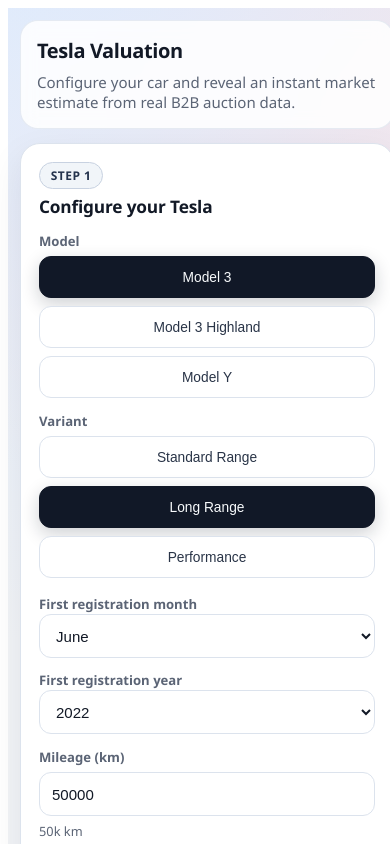
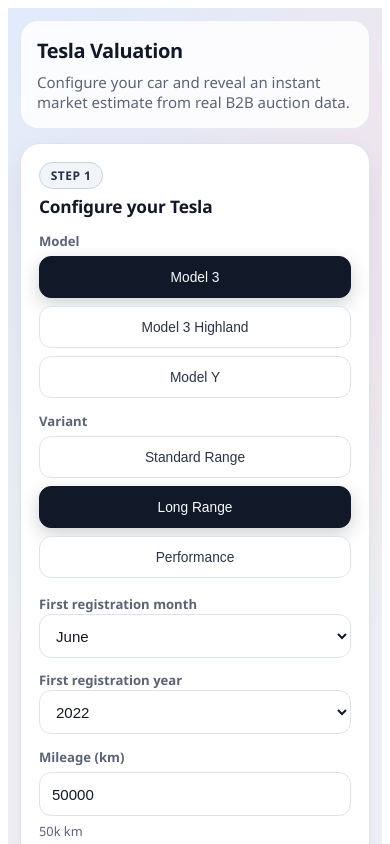
Before and after one commit to JohannesMaerz2000/tesla-valuation-widget, a React (Vite) app: page / in a window 390 px wide. Shown: the top 844 px of the page. Built offline with nearby package versions, Linux system fonts and the light colour scheme.

Commit message:
phone optimization

```diff
--- a/src/App.css
+++ b/src/App.css
@@ -16,6 +16,10 @@
 
 #tesla-valuation-widget-container {
   min-height: 100%;
+  box-sizing: border-box;
+  width: 100%;
+  max-width: 100%;
+  overflow-x: clip;
   background:
     radial-gradient(circle at 5% -10%, #dbeafe 0%, transparent 42%),
     radial-gradient(circle at 95% 5%, #fee2e2 0%, transparent 32%),
@@ -34,6 +38,7 @@
   margin: 0 auto;
   display: grid;
   gap: 14px;
+  min-width: 0;
 }
 
 .widget-header {
@@ -59,6 +64,7 @@
 .journey-layout {
   display: grid;
   gap: 12px;
+  min-width: 0;
 }
 
 .journey-card {
@@ -67,6 +73,7 @@
   border-radius: 20px;
   padding: 18px;
   box-shadow: var(--shadow);
+  min-width: 0;
 }
 
 .result-card {
@@ -167,8 +174,10 @@
   color: #293447;
   border-radius: 12px;
   min-height: 42px;
+  min-width: 0;
   padding: 9px 10px;
   font-size: 0.86rem;
+  overflow-wrap: anywhere;
   cursor: pointer;
   transition: border-color 120ms ease, transform 120ms ease, box-shadow 120ms ease;
 }
@@ -340,6 +349,7 @@
   display: flex;
   justify-content: space-between;
   align-items: center;
+  flex-wrap: wrap;
   gap: 10px;
 }
 
--- a/src/index.css
+++ b/src/index.css
@@ -11,6 +11,9 @@
   -webkit-font-smoothing: antialiased;
   -moz-osx-font-smoothing: grayscale;
   margin: 0;
-  min-width: 320px;
+  box-sizing: border-box;
+  min-width: 0;
   width: 100%;
+  max-width: 100%;
+  overflow-x: hidden;
 }
```
